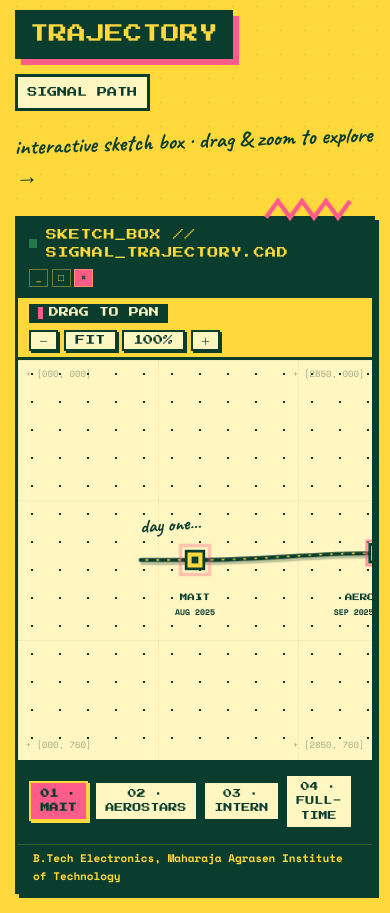
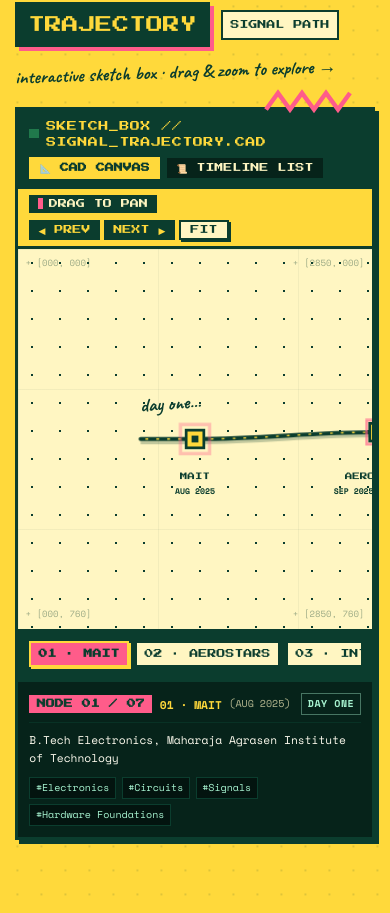
Before and after one commit to bid25/bidyabhushan-portfolio, a Next.js app: page / in a window 390 px wide. Shown: the part 3371-4284 px from the top of the page. Built offline with nearby package versions, Linux system fonts and the light colour scheme.

Commit message:
feat(trajectory): add mobile view switcher, stepper navigation, telemetry drawer, and touch-pan-y

```diff
--- a/app/page.tsx
+++ b/app/page.tsx
@@ -135,16 +135,16 @@ export default function Home() {
         <FeaturedProjectsInteractive />
 
         {/* ── TRAJECTORY SECTION ──────────────────────────── */}
-        <section className="pt-10 pb-16">
-          <div className="flex flex-wrap items-center gap-4 sm:gap-5 mb-8">
-            <h2 className="m-0 font-pixel text-xl sm:text-2xl bg-[#0B3D2E] text-[#FFD93B] px-4 py-3 shadow-[6px_6px_0_#FF5C8A]">
+        <section className="pt-8 sm:pt-10 pb-12 sm:pb-16">
+          <div className="flex flex-wrap items-center gap-3 sm:gap-5 mb-6 sm:mb-8">
+            <h2 className="m-0 font-pixel text-lg sm:text-2xl bg-[#0B3D2E] text-[#FFD93B] px-3.5 sm:px-4 py-2.5 sm:py-3 shadow-[4px_4px_0_#FF5C8A] sm:shadow-[6px_6px_0_#FF5C8A]">
               TRAJECTORY
             </h2>
-            <span className="font-pixel text-[10px] border-3 border-[#0B3D2E] bg-[#FFF6C2] px-2.5 py-2 text-[#0B3D2E]">
+            <span className="font-pixel text-[9px] sm:text-[10px] border-2 sm:border-3 border-[#0B3D2E] bg-[#FFF6C2] px-2 sm:px-2.5 py-1.5 sm:py-2 text-[#0B3D2E]">
               SIGNAL PATH
             </span>
-            <span className="font-hand text-2xl sm:text-3xl -rotate-2 text-[#0B3D2E]">
-              interactive sketch box · drag & zoom to explore →
+            <span className="font-hand text-xl sm:text-3xl -rotate-2 text-[#0B3D2E]">
+              interactive sketch box · drag &amp; zoom to explore →
             </span>
           </div>
 
--- a/components/TrajectorySketchBox.tsx
+++ b/components/TrajectorySketchBox.tsx
@@ -10,6 +10,7 @@ interface Milestone {
   year: string;
   role: string;
   desc: string;
+  tags?: string[];
 }
 
 const CANVAS_W = 2850;
@@ -24,6 +25,7 @@ const MILESTONES: Milestone[] = [
     year: "AUG 2025",
     role: "DAY ONE",
     desc: "B.Tech Electronics, Maharaja Agrasen Institute of Technology",
+    tags: ["Electronics", "Circuits", "Signals", "Hardware Foundations"],
   },
   {
     id: "aerostars",
@@ -33,6 +35,7 @@ const MILESTONES: Milestone[] = [
     year: "SEP 2025 – PRESENT",
     role: "CORE MEMBER",
     desc: "IoT, Embedded Systems, AI/ML Scope & Hardware Assembly",
+    tags: ["IoT Development", "Embedded Systems", "Hardware Assembly", "ML Training"],
   },
   {
     id: "intern",
@@ -42,6 +45,7 @@ const MILESTONES: Milestone[] = [
     year: "JUN 2026 – JUL 2026",
     role: "BACKEND INTERN",
     desc: "AB Connectz: Node.js, NestJS, PostgreSQL, Redis, REST APIs",
+    tags: ["Node.js", "NestJS", "PostgreSQL", "Redis", "REST APIs", "Prisma"],
   },
   {
     id: "fulltime",
@@ -51,6 +55,7 @@ const MILESTONES: Milestone[] = [
     year: "JUL 2026 – PRESENT",
     role: "FULL-STACK ENG",
     desc: "AB Connectz: Three.js, React Native, Supabase RLS, Gemini API",
+    tags: ["React Native", "Three.js", "Gemini API", "Supabase RLS", "Expo EAS"],
   },
   {
     id: "broccoli",
@@ -60,6 +65,7 @@ const MILESTONES: Milestone[] = [
     year: "AUG 2026 – PRESENT",
     role: "SOLO FLAGSHIP",
     desc: "Broccoli: Calorie & Body-Comp Platform on Play Store · Offline SQLite, NestJS, Skia, Gemini Vision",
+    tags: ["SQLite FTS5", "Offline-First", "Reanimated 3", "Skia Canvas", "NestJS"],
   },
   {
     id: "zucchini",
@@ -69,6 +75,7 @@ const MILESTONES: Milestone[] = [
     year: "OCT 2026 – PRESENT",
     role: "BARE-METAL BRINGUP",
     desc: "Zucchini Linux: Bare-Metal Bringup on Samsung Tab A · Reverse Eng sboot, Mainline Arch ARM64 + LineageOS",
+    tags: ["Samsung sboot", "EDL 9008", "ARM64 Kernel", "AVB 2.0 Bypass", "Device Tree"],
   },
   {
     id: "next",
@@ -78,11 +85,15 @@ const MILESTONES: Milestone[] = [
     year: "FUTURE",
     role: "UNWRITTEN",
     desc: "Next chapter: Systems architecture, frontier AI/ML & embedded engineering.",
+    tags: ["Systems Architecture", "Frontier AI/ML", "Kernel Bringup", "Open Systems"],
   },
 ];
 
 export function TrajectorySketchBox() {
   const containerRef = useRef<HTMLDivElement>(null);
+
+  // View mode: interactive CAD canvas vs mobile-friendly structured list
+  const [viewMode, setViewMode] = useState<"cad" | "list">("cad");
 
   // Pan & Zoom state
   const [scale, setScale] = useState(1);
@@ -92,29 +103,6 @@ export function TrajectorySketchBox() {
   const [activeMilestone, setActiveMilestone] = useState<string>("mait");
   const [isTransitioning, setIsTransitioning] = useState(false);
 
-  // Fit whole schematic into view
-  const fitToView = useCallback(() => {
-    const container = containerRef.current;
-    if (!container) return;
-    const W = container.clientWidth;
-    const H = container.clientHeight;
-    const padding = 20;
-
-    const scaleX = (W - padding * 2) / CANVAS_W;
-    const scaleY = (H - padding * 2) / CANVAS_H;
-    const targetScale = Math.min(scaleX, scaleY, 1);
-
-    const targetX = (W - CANVAS_W * targetScale) / 2;
-    const targetY = (H - CANVAS_H * targetScale) / 2;
-
-    setIsTransitioning(true);
-    setScale(targetScale);
-    setPan({ x: targetX, y: targetY });
-    setActiveMilestone("overview");
-
-    setTimeout(() => setIsTransitioning(false), 380);
-  }, []);
-
   // Jump to specific milestone node
   const jumpToMilestone = useCallback((m: Milestone) => {
     const container = containerRef.current;
@@ -133,6 +121,51 @@ export function TrajectorySketchBox() {
 
     setTimeout(() => setIsTransitioning(false), 380);
   }, []);
+
+  // Fit whole schematic into view (or current milestone on mobile)
+  const fitToView = useCallback(() => {
+    const container = containerRef.current;
+    if (!container) return;
+    const W = container.clientWidth;
+    const H = container.clientHeight;
+
+    if (W < 640) {
+      // On small phone screens, don't shrink to 0.1x! Center the active milestone at legible scale
+      const current = MILESTONES.find((m) => m.id === activeMilestone) || MILESTONES[0];
+      jumpToMilestone(current);
+      return;
+    }
+
+    const padding = 20;
+    const scaleX = (W - padding * 2) / CANVAS_W;
+    const scaleY = (H - padding * 2) / CANVAS_H;
+    const targetScale = Math.min(scaleX, scaleY, 1);
+
+    const targetX = (W - CANVAS_W * targetScale) / 2;
+    const targetY = (H - CANVAS_H * targetScale) / 2;
+
+    setIsTransitioning(true);
+    setScale(targetScale);
+    setPan({ x: targetX, y: targetY });
+    setActiveMilestone("overview");
+
+    setTimeout(() => setIsTransitioning(false), 380);
+  }, [activeMilestone, jumpToMilestone]);
+
+  // Stepper helpers
+  const currentIndex = MILESTONES.findIndex((m) => m.id === activeMilestone);
+  const activeIdx = currentIndex >= 0 ? currentIndex : 0;
+  const currentMilestone = MILESTONES[activeIdx];
+
+  const handlePrevMilestone = useCallback(() => {
+    const prevIdx = (activeIdx - 1 + MILESTONES.length) % MILESTONES.length;
+    jumpToMilestone(MILESTONES[prevIdx]);
+  }, [activeIdx, jumpToMilestone]);
+
+  const handleNextMilestone = useCallback(() => {
+    const nextIdx = (activeIdx + 1) % MILESTONES.length;
+    jumpToMilestone(MILESTONES[nextIdx]);
+  }, [activeIdx, jumpToMilestone]);
 
   // Center on mount and on resize
   useEffect(() => {
@@ -149,9 +182,12 @@ export function TrajectorySketchBox() {
     const handleResize = () => {
       const container = containerRef.current;
       if (container && container.clientWidth < 640) {
-        // Keep active milestone centered on mobile resize
-        const current = MILESTONES.find((m) => m.id === activeMilestone) || MILESTONES[0];
+        // Keep active milestone centered on mobile resize without resetting
+        setActiveMilestone((curr) => {
+          const current = MILESTONES.find((m) => m.id === curr) || MILESTONES[0];
           jumpToMilestone(current);
+          return curr;
+        });
       } else {
         fitToView();
       }
@@ -162,7 +198,8 @@ export function TrajectorySketchBox() {
       clearTimeout(timer);
       window.removeEventListener("resize", handleResize);
     };
-  }, [fitToView, jumpToMilestone, activeMilestone]);
+    // eslint-disable-next-line react-hooks/exhaustive-deps
+  }, []);
 
   // Zoom controls (+ / -)
   const handleZoom = (direction: "in" | "out") => {
@@ -227,9 +264,9 @@ export function TrajectorySketchBox() {
     <div className="w-full flex flex-col border-3 sm:border-4 border-[#0B3D2E] bg-[#FFF6C2] shadow-[4px_4px_0_#0B3D2E] sm:shadow-[8px_8px_0_#0B3D2E] select-none overflow-hidden font-mono">
       {/* ── SKETCH BOX CAD HEADER BAR ─────────────────────── */}
       <div className="flex flex-wrap items-center justify-between gap-2 bg-[#0B3D2E] text-[#FFD93B] px-3 sm:px-4 py-2 border-b-3 border-[#0B3D2E]">
-        <div className="flex items-center gap-2.5">
-          <span className="w-2.5 h-2.5 bg-[#2F9E5E] animate-pulse rounded-none" />
-          <span className="font-pixel text-[11px] sm:text-xs tracking-wider">
+        <div className="flex items-center gap-2 sm:gap-2.5">
+          <span className="w-2.5 h-2.5 bg-[#2F9E5E] animate-pulse rounded-none shrink-0" />
+          <span className="font-pixel text-[10px] sm:text-xs tracking-wider">
             SKETCH_BOX // SIGNAL_TRAJECTORY.CAD
           </span>
           <span className="hidden md:inline font-mono text-[10px] bg-[#FFD93B]/20 text-[#FFD93B] px-2 py-0.5 border border-[#FFD93B]/40">
@@ -237,42 +274,71 @@ export function TrajectorySketchBox() {
           </span>
         </div>
 
-        <div className="flex items-center gap-2 text-xs font-mono">
-          <span className="hidden sm:inline text-[#FFF6C2]/60 text-[10px]">
-            {CANVAS_W}×{CANVAS_H}px · 7 NODES
-          </span>
-          <div className="flex items-center gap-1">
-            <span className="w-5 h-5 flex items-center justify-center border border-[#FFD93B]/40 bg-[#0B3D2E] text-[#FFD93B] text-[10px]">
-              _
-            </span>
-            <span className="w-5 h-5 flex items-center justify-center border border-[#FFD93B]/40 bg-[#0B3D2E] text-[#FFD93B] text-[10px]">
-              □
-            </span>
-            <span className="w-5 h-5 flex items-center justify-center border border-[#FFD93B]/40 bg-[#FF5C8A] text-[#0B3D2E] text-[10px] font-bold">
-              ×
-            </span>
-          </div>
-        </div>
-      </div>
-
-      {/* ── INTERACTION / TOOLBAR TAPE ───────────────────── */}
+        {/* View Mode Toggle: CAD SCHEMATIC vs TIMELINE LIST */}
+        <div className="flex items-center gap-1.5 text-xs font-mono">
+          <button
+            type="button"
+            onClick={() => setViewMode("cad")}
+            className={`px-2.5 py-1 font-pixel text-[9px] sm:text-[10px] border transition-colors cursor-pointer ${
+              viewMode === "cad"
+                ? "bg-[#FFD93B] text-[#0B3D2E] border-[#FFD93B] font-bold"
+                : "bg-[#06231A] text-[#FFF6C2] border-[#0B3D2E] hover:bg-[#FFD93B] hover:text-[#0B3D2E]"
+            }`}
+          >
+            📐 CAD CANVAS
+          </button>
+          <button
+            type="button"
+            onClick={() => setViewMode("list")}
+            className={`px-2.5 py-1 font-pixel text-[9px] sm:text-[10px] border transition-colors cursor-pointer ${
+              viewMode === "list"
+                ? "bg-[#FF5C8A] text-[#0B3D2E] border-[#FFD93B] font-bold"
+                : "bg-[#06231A] text-[#FFF6C2] border-[#0B3D2E] hover:bg-[#FFD93B] hover:text-[#0B3D2E]"
+            }`}
+          >
+            📜 TIMELINE LIST
+          </button>
+        </div>
+      </div>
+
+      {/* ── INTERACTION / TOOLBAR TAPE (CAD MODE) ─────────── */}
+      {viewMode === "cad" && (
         <div className="flex flex-wrap items-center justify-between gap-2 bg-[#FFD93B] text-[#0B3D2E] px-3 sm:px-4 py-1.5 border-b-3 border-[#0B3D2E] text-xs">
-        <div className="flex items-center gap-3">
-          <span className="inline-flex items-center gap-1.5 font-pixel text-[10px] bg-[#0B3D2E] text-[#FFF6C2] px-2 py-0.5 border border-[#0B3D2E]">
+          <div className="flex items-center gap-2 sm:gap-3">
+            <span className="inline-flex items-center gap-1.5 font-pixel text-[9px] sm:text-[10px] bg-[#0B3D2E] text-[#FFF6C2] px-2 py-0.5 border border-[#0B3D2E]">
               <span className="w-1.5 h-3 bg-[#FF5C8A] inline-block" />
               DRAG TO PAN
             </span>
-          <span className="hidden sm:inline font-mono text-[11px] text-[#0B3D2E]/80">
+            <span className="hidden sm:inline font-mono text-[10px] sm:text-[11px] text-[#0B3D2E]/80">
               ZOOM: <strong>{Math.round(scale * 100)}%</strong>
             </span>
           </div>
 
-        {/* Viewport Control Buttons */}
-        <div className="flex items-center gap-1.5">
+          {/* Viewport Control Buttons + Mobile Stepper */}
+          <div className="flex items-center gap-1 sm:gap-1.5">
+            <button
+              type="button"
+              onClick={handlePrevMilestone}
+              className="pop px-2 py-0.5 bg-[#0B3D2E] hover:bg-[#FF5C8A] text-[#FFD93B] hover:text-[#0B3D2E] border-2 border-[#0B3D2E] font-pixel text-[9px] cursor-pointer"
+              title="Previous Milestone"
+            >
+              ◀ PREV
+            </button>
+            <button
+              type="button"
+              onClick={handleNextMilestone}
+              className="pop px-2 py-0.5 bg-[#0B3D2E] hover:bg-[#FF5C8A] text-[#FFD93B] hover:text-[#0B3D2E] border-2 border-[#0B3D2E] font-pixel text-[9px] cursor-pointer"
+              title="Next Milestone"
+            >
+              NEXT ▶
+            </button>
+
+            <span className="text-[#0B3D2E]/40 mx-0.5 hidden sm:inline">|</span>
+
             <button
               type="button"
               onClick={() => handleZoom("out")}
-            className="pop px-2 py-0.5 bg-[#FFF6C2] hover:bg-[#FF5C8A] text-[#0B3D2E] border-2 border-[#0B3D2E] font-pixel text-[10px] shadow-[2px_2px_0_#0B3D2E] cursor-pointer"
+              className="pop px-2 py-0.5 bg-[#FFF6C2] hover:bg-[#FF5C8A] text-[#0B3D2E] border-2 border-[#0B3D2E] font-pixel text-[9px] sm:text-[10px] shadow-[2px_2px_0_#0B3D2E] cursor-pointer hidden sm:inline-block"
               title="Zoom Out"
             >
               －
@@ -280,7 +346,7 @@ export function TrajectorySketchBox() {
             <button
               type="button"
               onClick={fitToView}
-            className="pop px-2.5 py-0.5 bg-[#FFF6C2] hover:bg-[#2F9E5E] hover:text-[#FFF6C2] text-[#0B3D2E] border-2 border-[#0B3D2E] font-pixel text-[10px] shadow-[2px_2px_0_#0B3D2E] cursor-pointer"
+              className="pop px-2.5 py-0.5 bg-[#FFF6C2] hover:bg-[#2F9E5E] hover:text-[#FFF6C2] text-[#0B3D2E] border-2 border-[#0B3D2E] font-pixel text-[9px] sm:text-[10px] shadow-[2px_2px_0_#0B3D2E] cursor-pointer"
               title="Fit to View"
             >
               FIT
@@ -291,14 +357,15 @@ export function TrajectorySketchBox() {
                 const container = containerRef.current;
                 if (!container) return;
                 setIsTransitioning(true);
-              setScale(1);
+                const targetS = container.clientWidth < 640 ? 0.68 : 1;
+                setScale(targetS);
                 setPan({
-                x: (container.clientWidth - CANVAS_W) / 2,
-                y: (container.clientHeight - CANVAS_H) / 2,
+                  x: (container.clientWidth - CANVAS_W * targetS) / 2,
+                  y: (container.clientHeight - CANVAS_H * targetS) / 2,
                 });
                 setTimeout(() => setIsTransitioning(false), 200);
               }}
-            className="pop px-2.5 py-0.5 bg-[#FFF6C2] hover:bg-[#FFD93B] text-[#0B3D2E] border-2 border-[#0B3D2E] font-pixel text-[10px] shadow-[2px_2px_0_#0B3D2E] cursor-pointer"
+              className="pop px-2.5 py-0.5 bg-[#FFF6C2] hover:bg-[#FFD93B] text-[#0B3D2E] border-2 border-[#0B3D2E] font-pixel text-[9px] sm:text-[10px] shadow-[2px_2px_0_#0B3D2E] cursor-pointer hidden sm:inline-block"
               title="Reset 100%"
             >
               100%
@@ -306,13 +373,14 @@ export function TrajectorySketchBox() {
             <button
               type="button"
               onClick={() => handleZoom("in")}
-            className="pop px-2 py-0.5 bg-[#FFF6C2] hover:bg-[#FF5C8A] text-[#0B3D2E] border-2 border-[#0B3D2E] font-pixel text-[10px] shadow-[2px_2px_0_#0B3D2E] cursor-pointer"
+              className="pop px-2 py-0.5 bg-[#FFF6C2] hover:bg-[#FF5C8A] text-[#0B3D2E] border-2 border-[#0B3D2E] font-pixel text-[9px] sm:text-[10px] shadow-[2px_2px_0_#0B3D2E] cursor-pointer hidden sm:inline-block"
               title="Zoom In"
             >
               ＋
             </button>
           </div>
         </div>
+      )}
 
       {/* ── INTERACTIVE CANVAS VIEWPORT ──────────────────── */}
       <div
@@ -324,10 +392,11 @@ export function TrajectorySketchBox() {
         onTouchStart={handleTouchStart}
         onTouchMove={handleTouchMove}
         onTouchEnd={handleTouchEnd}
-        className={`relative w-full h-[400px] sm:h-[620px] bg-[#FFF6C2] overflow-hidden ${
+        className={`relative w-full h-[380px] sm:h-[620px] bg-[#FFF6C2] overflow-hidden touch-pan-y ${
           isDragging ? "cursor-grabbing" : "cursor-grab"
         }`}
         style={{
+          display: viewMode === "cad" ? "block" : "none",
           backgroundImage: `
             radial-gradient(#0B3D2E 1.2px, transparent 1.2px),
             linear-gradient(to right, rgba(11, 61, 46, 0.05) 1px, transparent 1px),
@@ -1948,8 +2017,10 @@ export function TrajectorySketchBox() {
         </div>
       </div>
 
-      {/* ── CAD FOOTER RAIL & QUICK JUMP DOCK ────────────── */}
-      <div className="flex flex-col sm:flex-row items-start sm:items-center justify-between gap-3 bg-[#0B3D2E] text-[#FFF6C2] px-3 sm:px-4 py-3 border-t-3 border-[#0B3D2E]">
+      {/* ── CAD FOOTER RAIL & QUICK JUMP DOCK (CAD MODE) ──── */}
+      {viewMode === "cad" && (
+        <>
+          <div className="flex flex-col sm:flex-row items-start sm:items-center justify-between gap-2.5 sm:gap-3 bg-[#0B3D2E] text-[#FFF6C2] px-3 sm:px-4 py-2.5 sm:py-3 border-t-3 border-[#0B3D2E]">
             <div className="flex items-center gap-1.5 sm:gap-2 overflow-x-auto max-w-full pb-1 sm:pb-0 flex-nowrap sm:flex-wrap w-full sm:w-auto">
               <span className="font-pixel text-[10px] text-[#FFD93B] mr-1 hidden lg:inline">
                 MILESTONES:
@@ -1961,7 +2032,7 @@ export function TrajectorySketchBox() {
                     key={m.id}
                     type="button"
                     onClick={() => jumpToMilestone(m)}
-                className={`pop px-2.5 py-1 font-pixel text-[9px] sm:text-[10px] border-2 transition-all cursor-pointer ${
+                    className={`pop px-2 sm:px-2.5 py-1 font-pixel text-[9px] sm:text-[10px] border-2 transition-all cursor-pointer whitespace-nowrap shrink-0 ${
                       isActive
                         ? "bg-[#FF5C8A] text-[#0B3D2E] border-[#FFD93B] shadow-[2px_2px_0_#FFD93B] font-bold"
                         : "bg-[#FFF6C2] text-[#0B3D2E] border-[#0B3D2E] hover:bg-[#FFD93B] shadow-[2px_2px_0_#0B3D2E]"
@@ -1974,7 +2045,7 @@ export function TrajectorySketchBox() {
               <button
                 type="button"
                 onClick={fitToView}
-            className={`pop px-2.5 py-1 font-pixel text-[9px] sm:text-[10px] border-2 transition-all cursor-pointer ${
+                className={`pop px-2 sm:px-2.5 py-1 font-pixel text-[9px] sm:text-[10px] border-2 transition-all cursor-pointer whitespace-nowrap shrink-0 ${
                   activeMilestone === "overview"
                     ? "bg-[#2F9E5E] text-[#FFF6C2] border-[#FFF6C2] shadow-[2px_2px_0_#FFF6C2] font-bold"
                     : "bg-[#0B3D2E] text-[#FFD93B] border-[#FFD93B] hover:bg-[#FFD93B] hover:text-[#0B3D2E] shadow-[2px_2px_0_#FFD93B]"
@@ -1985,28 +2056,120 @@ export function TrajectorySketchBox() {
             </div>
           </div>
 
-      {/* Dynamic Caption Bar */}
-      <div className="bg-[#0B3D2E] border-t border-[#FFD93B]/20 px-4 py-1.5 text-[11px] font-mono text-[#FFD93B]">
-        {activeMilestone === "overview" && (
-          <span>CLICK ANY MILESTONE OR DRAG CANVAS TO EXPLORE</span>
+          {/* ── ACTIVE MILESTONE TELEMETRY DRAWER ── */}
+          <div
+            data-testid="telemetry-drawer"
+            className="bg-[#06231A] text-[#FFF6C2] border-t-2 border-[#0B3D2E] p-3 sm:p-4 font-mono"
+          >
+            <div className="flex flex-wrap items-center justify-between gap-2 pb-2 mb-2 border-b border-[#0B3D2E]/60">
+              <div className="flex flex-wrap items-center gap-2">
+                <span className="font-pixel text-[9px] sm:text-[10px] bg-[#FF5C8A] text-[#0B3D2E] px-2 py-0.5 font-bold">
+                  NODE 0{activeIdx + 1} / 07
+                </span>
+                <span className="font-mono text-xs sm:text-sm font-bold text-[#FFD93B]">
+                  {currentMilestone.label}
+                </span>
+                <span className="font-mono text-[10px] sm:text-xs text-[#FFF6C2]/70">
+                  ({currentMilestone.year})
+                </span>
+              </div>
+
+              <span className="font-mono text-[#A7F3D0] text-[10px] uppercase tracking-wider border border-[#A7F3D0]/40 px-1.5 py-0.5 font-bold">
+                {currentMilestone.role}
+              </span>
+            </div>
+
+            <p className="m-0 font-mono text-xs sm:text-[13px] text-[#FFFDF0] leading-relaxed mb-2.5">
+              {currentMilestone.desc}
+            </p>
+
+            {currentMilestone.tags && (
+              <div className="flex flex-wrap gap-1.5">
+                {currentMilestone.tags.map((tag) => (
+                  <span
+                    key={tag}
+                    className="font-mono text-[10px] bg-[#03140F] border border-[#0B3D2E] text-[#A7F3D0] px-1.5 py-0.5"
+                  >
+                    #{tag}
+                  </span>
+                ))}
+              </div>
             )}
-        {MILESTONES.map((m) => {
-          if (activeMilestone === m.id) {
+          </div>
+        </>
+      )}
+
+      {/* ── TIMELINE LIST VIEW (MOBILE-OPTIMIZED ROADMAP) ── */}
+      {viewMode === "list" && (
+        <div className="bg-[#FFF6C2] p-3.5 sm:p-7 space-y-3.5 sm:space-y-4 max-h-[560px] sm:max-h-[640px] overflow-y-auto">
+          <div className="flex flex-wrap items-center justify-between gap-2 pb-3 mb-1 border-b-2 border-dashed border-[#0B3D2E]/30">
+            <span className="font-pixel text-[9px] sm:text-[10px] bg-[#0B3D2E] text-[#FFD93B] px-2 py-1 font-bold">
+              CHRONOLOGICAL SIGNAL LOG
+            </span>
+            <span className="font-mono text-[10px] sm:text-[11px] text-[#0B3D2E] font-bold">
+              7 ARCHITECTURAL NODES
+            </span>
+          </div>
+
+          {MILESTONES.map((m, idx) => {
+            const isActive = activeMilestone === m.id;
             return (
-              <span key={m.id}>
-                <strong>{m.desc.split(" · ")[0]}</strong>
-                {m.desc.includes(" · ") && (
-                  <span className="text-[#FFF6C2]/80">
-                    {" "}
-                    · {m.desc.split(" · ")[1]}
+              <div
+                key={m.id}
+                className={`p-3.5 sm:p-5 border-3 transition-all ${
+                  isActive
+                    ? "border-[#FF5C8A] bg-[#FFFDF0] shadow-[3px_3px_0_#FF5C8A] sm:shadow-[4px_4px_0_#FF5C8A]"
+                    : "border-[#0B3D2E] bg-[#FFF8D6] shadow-[2px_2px_0_#0B3D2E] sm:shadow-[3px_3px_0_#0B3D2E] hover:bg-[#FFFDF0]"
+                }`}
+              >
+                <div className="flex flex-wrap items-center justify-between gap-2 mb-2">
+                  <div className="flex flex-wrap items-center gap-2">
+                    <span className="font-pixel text-[9px] sm:text-[10px] bg-[#0B3D2E] text-[#FFD93B] px-2 py-0.5 font-bold">
+                      0{idx + 1}
                     </span>
+                    <span className="font-pixel text-xs sm:text-sm text-[#0B3D2E] font-bold">
+                      {m.label.replace(/^0\d · /, "")}
+                    </span>
+                    <span className="font-mono text-[10px] sm:text-xs bg-[#FF5C8A] text-[#0B3D2E] px-1.5 py-0.5 font-bold">
+                      {m.year}
+                    </span>
+                  </div>
+                  <button
+                    type="button"
+                    onClick={() => {
+                      setViewMode("cad");
+                      jumpToMilestone(m);
+                    }}
+                    className="font-pixel text-[9px] bg-[#0B3D2E] text-[#FFD93B] hover:bg-[#FFD93B] hover:text-[#0B3D2E] px-2.5 py-1 border border-[#0B3D2E] cursor-pointer shrink-0"
+                  >
+                    INSPECT CAD ↗
+                  </button>
+                </div>
+
+                <div className="font-mono text-[11px] sm:text-xs text-[#0B3D2E] font-bold mb-1.5">
+                  ROLE: <span className="text-[#FF5C8A]">{m.role}</span>
+                </div>
+                <p className="m-0 font-mono text-xs sm:text-[13px] text-[#0B3D2E] leading-relaxed mb-2.5">
+                  {m.desc}
+                </p>
+
+                {m.tags && (
+                  <div className="flex flex-wrap gap-1.5 pt-2 border-t border-[#0B3D2E]/20">
+                    {m.tags.map((t) => (
+                      <span
+                        key={t}
+                        className="font-mono text-[10px] bg-[#FFF0B3] border border-[#0B3D2E]/40 text-[#0B3D2E] px-1.5 py-0.5 font-bold"
+                      >
+                        #{t}
+                      </span>
+                    ))}
+                  </div>
                 )}
-              </span>
+              </div>
+            );
+          })}
+        </div>
+      )}
+    </div>
   );
 }
-          return null;
-        })}
-      </div>
-    </div>
-  );
-}
```
Lines whose indentation alone changed are shown as unchanged.
